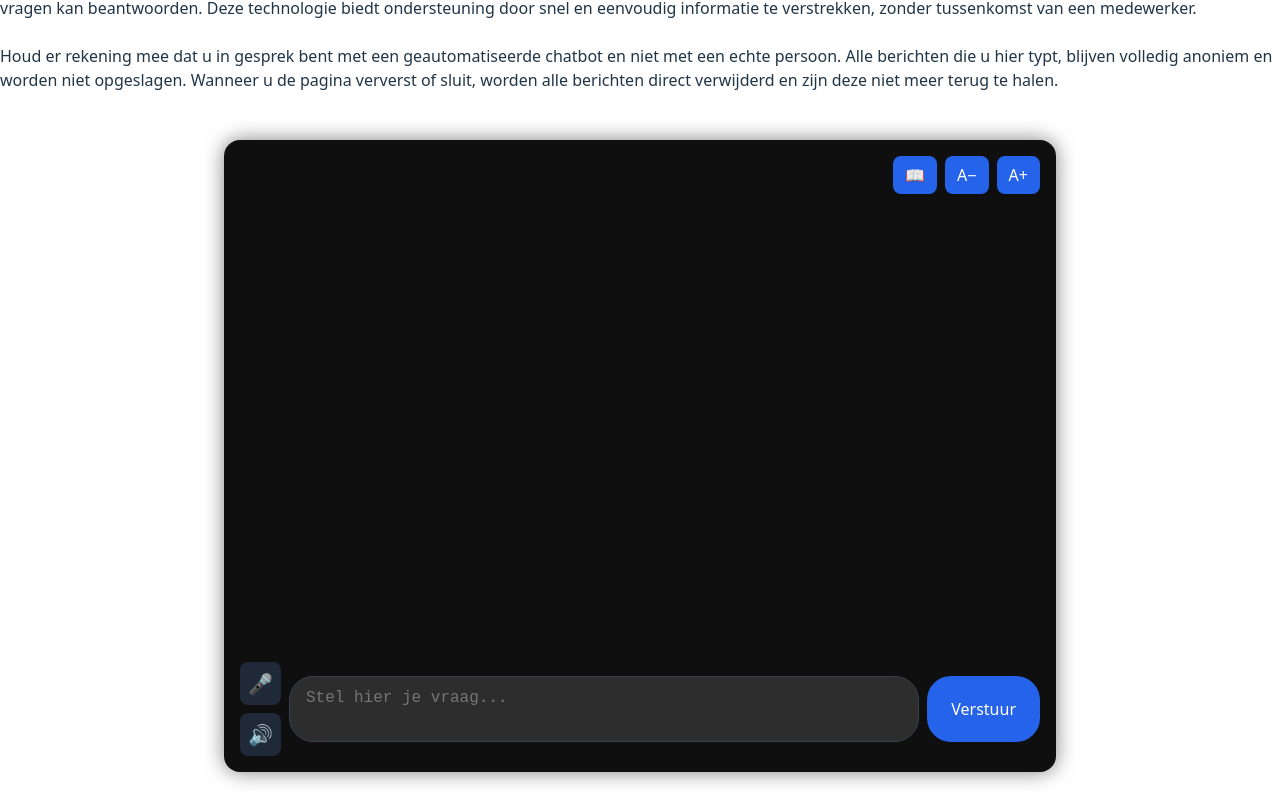
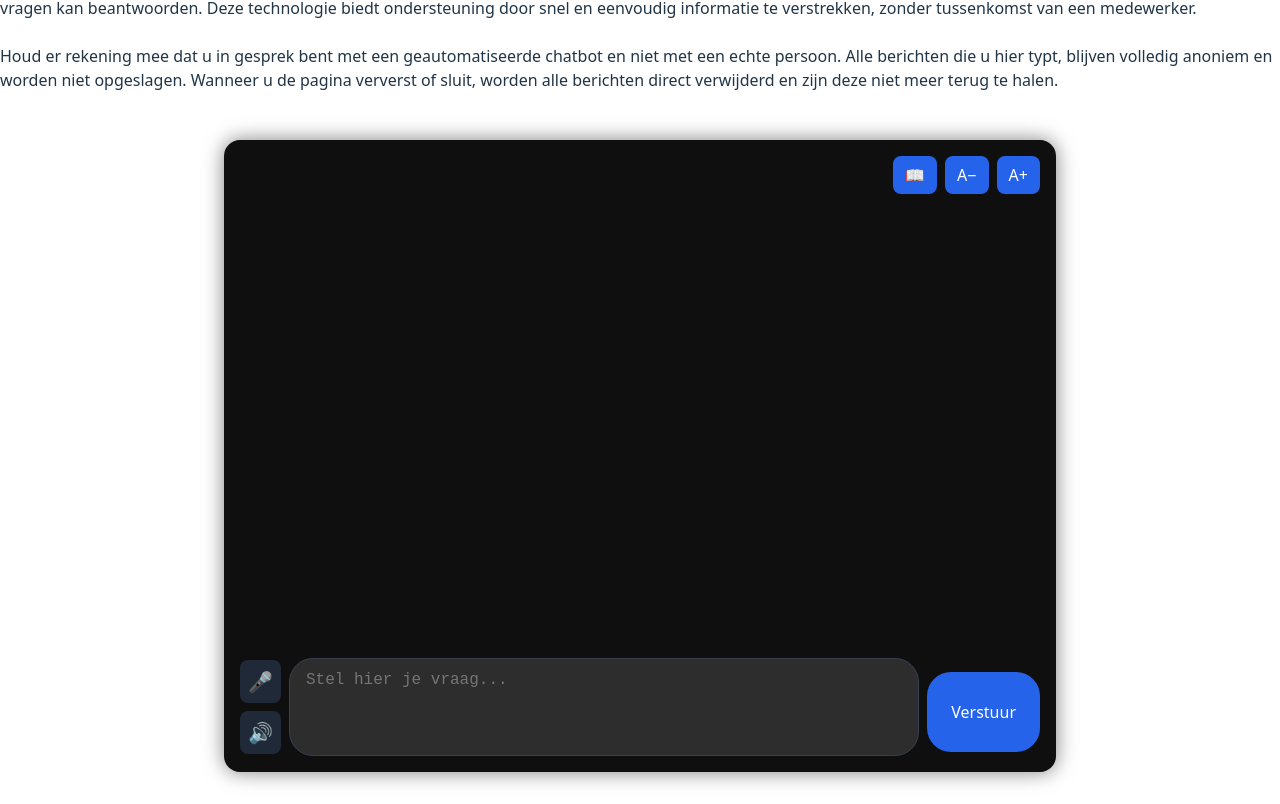
Before and after one commit to bluefire0009/Team3-Project-D-A.I.-Chatbot, a React (Vite) app in the folder FrontEnd/AIChatBot/: page / in a window 1280 px wide. Shown: the part 359-1163 px from the top of the page. Built offline with nearby package versions, Linux system fonts and the light colour scheme; a web font is replaced by a local one.

Commit message:
Adjust the values of input text area, and send button

```diff
--- a/FrontEnd/AIChatBot/src/Styling/ChatInput.css
+++ b/FrontEnd/AIChatBot/src/Styling/ChatInput.css
@@ -6,7 +6,7 @@
 
 .chat-input-textarea {
   flex: 1;
-  min-height: 2.5rem;
+  min-height: 4.5rem;
   max-height: 10rem;
   padding: 0.75rem 1rem;
   border-radius: 1.5rem;
@@ -19,6 +19,9 @@
 }
 
 .chat-input-button {
+  position: relative;
+  top: 1.8vh;
+  max-height: 10vh;
   padding: 0.75rem 1.5rem;
   border-radius: 1.5rem;
   background-color: #2563eb;
```
